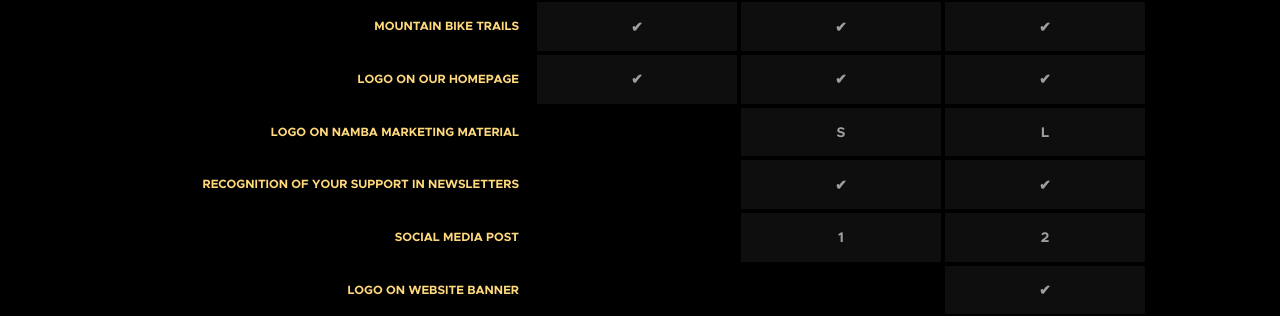
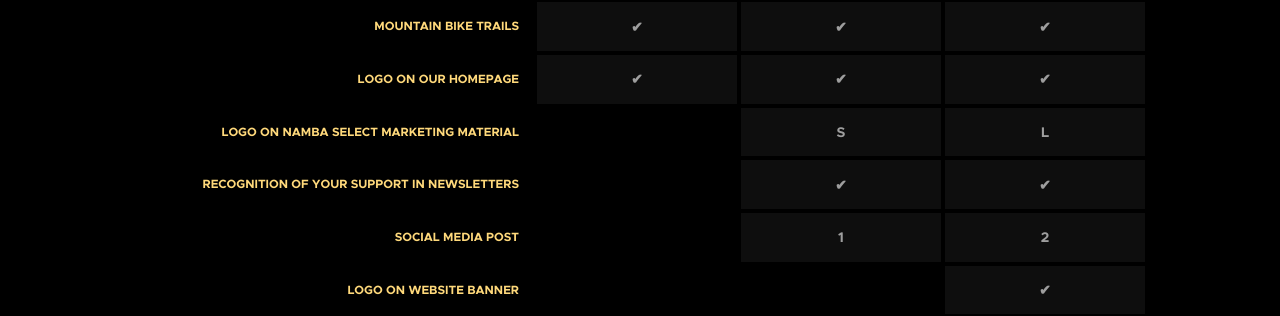
Before and after one commit to nisekomtb/namba.github.io, a Jekyll site: the page built from get-involved/partner/index.html, in a window 1280 px wide and 900 px high, scrolled down 2189 px. Shown: the part 136-452 px from the top of the window. Built offline with Jekyll 4.4.1, drawn with Linux system fonts in a browser that asks for light colours.

Commit message:
Sponsorship marketng material tweak

```diff
--- a/get-involved/partner/index.html
+++ b/get-involved/partner/index.html
@@ -370,10 +370,10 @@
             <td>✔︎</td>
           </tr>
           <tr>
-            <th class="row" colspan="4">Logo on NAMBA marketing material</th>
+            <th class="row" colspan="4">Logo on NAMBA select marketing material</th>
           </tr>
           <tr>
-            <th class="fst">Logo on NAMBA marketing material</th>
+            <th class="fst">Logo on NAMBA select marketing material</th>
             <td class="none"></td>
             <td>
               <strong>S</strong>
--- a/ja/get-involved/partner/index.html
+++ b/ja/get-involved/partner/index.html
@@ -358,10 +358,10 @@
             <td>✔︎</td>
           </tr>
           <tr>
-            <th class="row" colspan="4"><span class="ja">NAMBAの<wbr>マーケティング資料への<wbr>ロゴ掲載</span></th>
+            <th class="row" colspan="4"><span class="ja">NAMBAセレクトマーケティング資料への<wbr>ロゴの<wbr>掲載</span></th>
           </tr>
           <tr>
-            <th class="fst"><span class="ja">NAMBAの<wbr>マーケティング資料への<wbr>ロゴ掲載</span></th>
+            <th class="fst"><span class="ja">NAMBAセレクトマーケティング資料への<wbr>ロゴの<wbr>掲載</span></th>
             <td class="none"></td>
             <td>
               <strong>S</strong>
```
